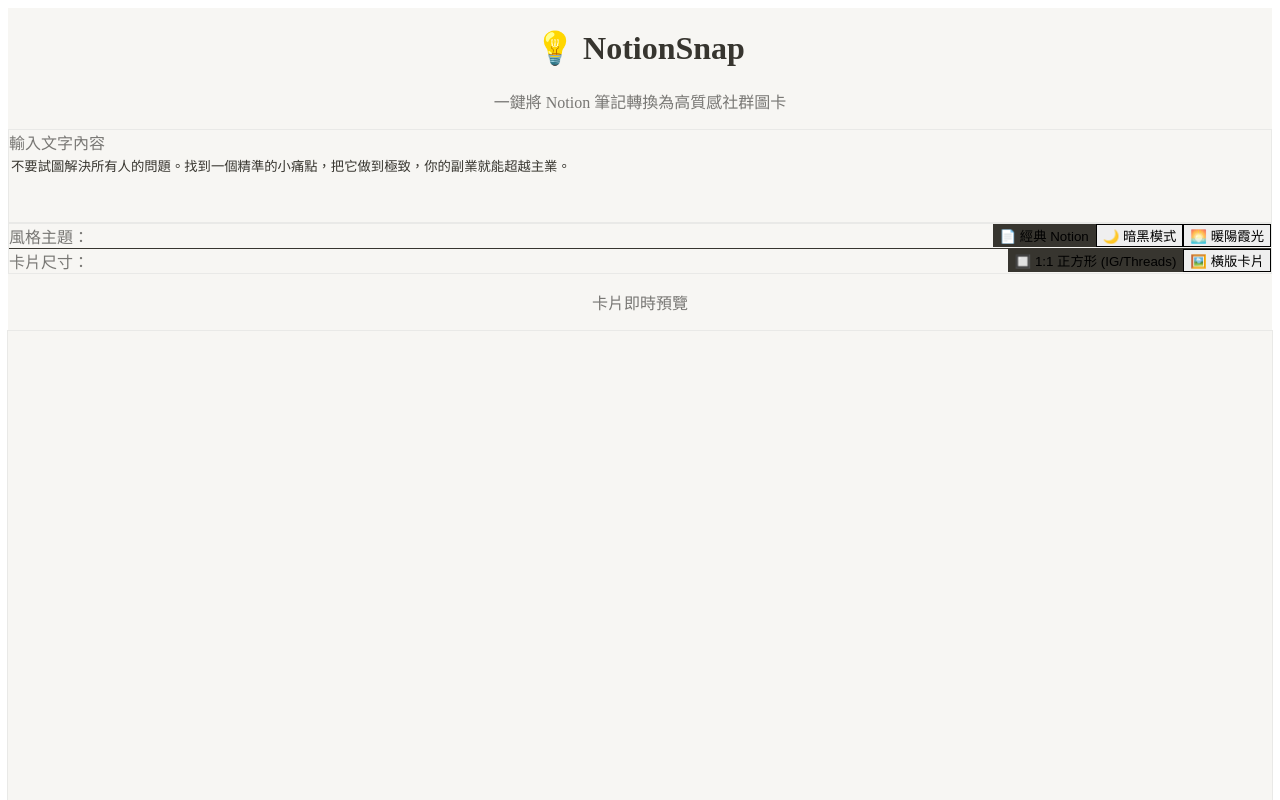
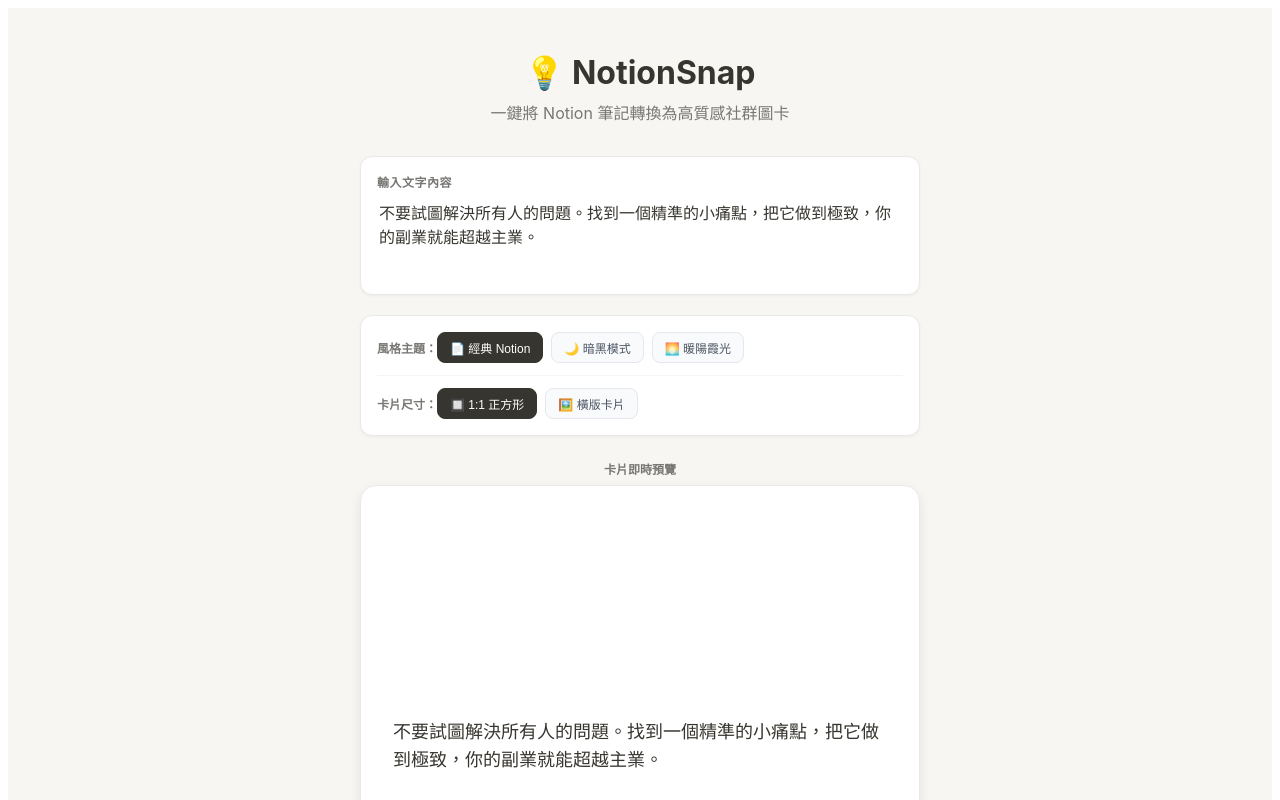
Before and after one commit to astronomytric-eng/notionsnap, a Next.js app: page / in a window 1280 px wide. Shown: the top 800 px of the page. Built offline with nearby package versions, Linux system fonts and the light colour scheme.

Commit message:
Update page.tsx

```diff
--- a/app/page.tsx
+++ b/app/page.tsx
@@ -8,12 +8,10 @@
     "不要試圖解決所有人的問題。找到一個精準的小痛點，把它做到極致，你的副業就能超越主業。"
   );
 
-  // 樣式主題與尺寸設定
   const [theme, setTheme] = useState<"notion" | "dark" | "sunset">("notion");
   const [aspectRatio, setAspectRatio] = useState<"square" | "landscape">("square");
   const cardRef = useRef<HTMLDivElement>(null);
 
-  // 一鍵下載圖片邏輯
   const handleDownload = async () => {
     if (cardRef.current === null) return;
     try {
@@ -28,76 +26,170 @@
     }
   };
 
-  // 主題顏色對照
-  const themeStyles = {
-    notion: "bg-white text-[#37352F] border-[#E9E9E7]",
-    dark: "bg-[#191919] text-[#D4D4D4] border-[#2F2F2F]",
-    sunset: "bg-gradient-to-tr from-amber-100 to-rose-100 text-[#2D2D2D] border-rose-200/50",
+  const getThemeStyle = () => {
+    switch (theme) {
+      case "dark":
+        return {
+          backgroundColor: "#191919",
+          color: "#D4D4D4",
+          borderColor: "#2F2F2F",
+        };
+      case "sunset":
+        return {
+          background: "linear-gradient(to top right, #fef3c7, #ffe4e6)",
+          color: "#2D2D2D",
+          borderColor: "rgba(251, 113, 133, 0.3)",
+        };
+      default:
+        return {
+          backgroundColor: "#ffffff",
+          color: "#37352F",
+          borderColor: "#E9E9E7",
+        };
+    }
   };
 
   return (
-    <main className="min-h-screen bg-[#F7F6F3] text-[#37352F] flex flex-col items-center justify-center p-6 py-12">
-      {/* 頂部標題區 */}
-      <div className="max-w-2xl w-full text-center mb-8">
-        <h1 className="text-4xl font-bold mb-3 flex items-center justify-center gap-2">
-          💡 NotionSnap
-        </h1>
-        <p className="text-[#787774] text-lg">
-          一鍵將 Notion 筆記轉換為高質感社群圖卡
-        </p>
-      </div>
+    <main
+      style={{
+        minHeight: "100vh",
+        backgroundColor: "#F7F6F3",
+        color: "#37352F",
+        display: "flex",
+        flexDirection: "column",
+        alignItems: "center",
+        justifyContent: "center",
+        padding: "24px 16px",
+        fontFamily:
+          '-apple-system, BlinkMacSystemFont, "Segoe UI", Roboto, sans-serif',
+      }}
+    >
+      <div style={{ maxWidth: "560px", width: "100%" }}>
+        {/* 頁頭 */}
+        <div style={{ textAlign: "center", marginBottom: "32px" }}>
+          <h1
+            style={{
+              fontSize: "32px",
+              fontWeight: "bold",
+              marginBottom: "8px",
+            }}
+          >
+            💡 NotionSnap
+          </h1>
+          <p style={{ color: "#787774", fontSize: "16px", margin: 0 }}>
+            一鍵將 Notion 筆記轉換為高質感社群圖卡
+          </p>
+        </div>
 
-      {/* 主要工作區 */}
-      <div className="max-w-xl w-full space-y-6">
         {/* 輸入框 */}
-        <div className="bg-white p-4 rounded-xl border border-[#E9E9E7] shadow-sm">
-          <label className="block text-xs font-semibold text-[#787774] mb-2 uppercase tracking-wider">
+        <div
+          style={{
+            backgroundColor: "#ffffff",
+            padding: "16px",
+            borderRadius: "12px",
+            border: "1px solid #E9E9E7",
+            boxShadow: "0 1px 3px rgba(0,0,0,0.05)",
+            marginBottom: "20px",
+          }}
+        >
+          <label
+            style={{
+              display: "block",
+              fontSize: "12px",
+              fontWeight: "600",
+              color: "#787774",
+              marginBottom: "8px",
+              letterSpacing: "0.5px",
+            }}
+          >
             輸入文字內容
           </label>
           <textarea
             value={text}
             onChange={(e) => setText(e.target.value)}
             rows={4}
-            className="w-full p-2 border-none focus:outline-none resize-none text-base bg-transparent text-[#37352F]"
+            style={{
+              width: "100%",
+              border: "none",
+              outline: "none",
+              resize: "none",
+              fontSize: "16px",
+              backgroundColor: "transparent",
+              color: "#37352F",
+              boxSizing: "border-box",
+            }}
             placeholder="請輸入欲轉換為卡片的文字..."
           />
         </div>
 
-        {/* 風格與尺寸控制區 */}
-        <div className="bg-white p-4 rounded-xl border border-[#E9E9E7] shadow-sm space-y-4">
+        {/* 控制面板 */}
+        <div
+          style={{
+            backgroundColor: "#ffffff",
+            padding: "16px",
+            borderRadius: "12px",
+            border: "1px solid #E9E9E7",
+            boxShadow: "0 1px 3px rgba(0,0,0,0.05)",
+            marginBottom: "24px",
+          }}
+        >
           {/* 主題切換 */}
-          <div className="flex items-center justify-between">
-            <span className="text-xs font-semibold text-[#787774] uppercase tracking-wider">
+          <div
+            style={{
+              display: "flex",
+              justifySpace: "space-between",
+              alignItems: "center",
+              marginBottom: "12px",
+            }}
+          >
+            <span
+              style={{ fontSize: "12px", fontWeight: "600", color: "#787774" }}
+            >
               風格主題：
             </span>
-            <div className="flex gap-2">
+            <div style={{ display: "flex", gap: "8px" }}>
               <button
                 onClick={() => setTheme("notion")}
-                className={`px-3 py-1.5 rounded-lg text-xs font-medium border transition-all cursor-pointer ${
-                  theme === "notion"
-                    ? "border-[#37352F] bg-[#37352F] text-white"
-                    : "border-gray-200 bg-gray-50 text-gray-600 hover:bg-gray-100"
-                }`}
+                style={{
+                  padding: "6px 12px",
+                  borderRadius: "8px",
+                  fontSize: "12px",
+                  cursor: "pointer",
+                  border: "1px solid",
+                  borderColor: theme === "notion" ? "#37352F" : "#e5e7eb",
+                  backgroundColor: theme === "notion" ? "#37352F" : "#f9fafb",
+                  color: theme === "notion" ? "#ffffff" : "#4b5563",
+                }}
               >
                 📄 經典 Notion
               </button>
               <button
                 onClick={() => setTheme("dark")}
-                className={`px-3 py-1.5 rounded-lg text-xs font-medium border transition-all cursor-pointer ${
-                  theme === "dark"
-                    ? "border-black bg-black text-white"
-                    : "border-gray-200 bg-gray-50 text-gray-600 hover:bg-gray-100"
-                }`}
+                style={{
+                  padding: "6px 12px",
+                  borderRadius: "8px",
+                  fontSize: "12px",
+                  cursor: "pointer",
+                  border: "1px solid",
+                  borderColor: theme === "dark" ? "#000000" : "#e5e7eb",
+                  backgroundColor: theme === "dark" ? "#000000" : "#f9fafb",
+                  color: theme === "dark" ? "#ffffff" : "#4b5563",
+                }}
               >
                 🌙 暗黑模式
               </button>
               <button
                 onClick={() => setTheme("sunset")}
-                className={`px-3 py-1.5 rounded-lg text-xs font-medium border transition-all cursor-pointer ${
-                  theme === "sunset"
-                    ? "border-rose-400 bg-rose-400 text-white"
-                    : "border-gray-200 bg-gray-50 text-gray-600 hover:bg-gray-100"
-                }`}
+                style={{
+                  padding: "6px 12px",
+                  borderRadius: "8px",
+                  fontSize: "12px",
+                  cursor: "pointer",
+                  border: "1px solid",
+                  borderColor: theme === "sunset" ? "#fb7185" : "#e5e7eb",
+                  backgroundColor: theme === "sunset" ? "#fb7185" : "#f9fafb",
+                  color: theme === "sunset" ? "#ffffff" : "#4b5563",
+                }}
               >
                 🌅 暖陽霞光
               </button>
@@ -105,28 +197,51 @@
           </div>
 
           {/* 尺寸切換 */}
-          <div className="flex items-center justify-between pt-2 border-t border-gray-100">
-            <span className="text-xs font-semibold text-[#787774] uppercase tracking-wider">
+          <div
+            style={{
+              display: "flex",
+              justifySpace: "space-between",
+              alignItems: "center",
+              paddingTop: "12px",
+              borderTop: "1px solid #f3f4f6",
+            }}
+          >
+            <span
+              style={{ fontSize: "12px", fontWeight: "600", color: "#787774" }}
+            >
               卡片尺寸：
             </span>
-            <div className="flex gap-2">
+            <div style={{ display: "flex", gap: "8px" }}>
               <button
                 onClick={() => setAspectRatio("square")}
-                className={`px-3 py-1.5 rounded-lg text-xs font-medium border transition-all cursor-pointer ${
-                  aspectRatio === "square"
-                    ? "border-[#37352F] bg-[#37352F] text-white"
-                    : "border-gray-200 bg-gray-50 text-gray-600 hover:bg-gray-100"
-                }`}
+                style={{
+                  padding: "6px 12px",
+                  borderRadius: "8px",
+                  fontSize: "12px",
+                  cursor: "pointer",
+                  border: "1px solid",
+                  borderColor: aspectRatio === "square" ? "#37352F" : "#e5e7eb",
+                  backgroundColor:
+                    aspectRatio === "square" ? "#37352F" : "#f9fafb",
+                  color: aspectRatio === "square" ? "#ffffff" : "#4b5563",
+                }}
               >
-                🔲 1:1 正方形 (IG/Threads)
+                🔲 1:1 正方形
               </button>
               <button
                 onClick={() => setAspectRatio("landscape")}
-                className={`px-3 py-1.5 rounded-lg text-xs font-medium border transition-all cursor-pointer ${
-                  aspectRatio === "landscape"
-                    ? "border-[#37352F] bg-[#37352F] text-white"
-                    : "border-gray-200 bg-gray-50 text-gray-600 hover:bg-gray-100"
-                }`}
+                style={{
+                  padding: "6px 12px",
+                  borderRadius: "8px",
+                  fontSize: "12px",
+                  cursor: "pointer",
+                  border: "1px solid",
+                  borderColor:
+                    aspectRatio === "landscape" ? "#37352F" : "#e5e7eb",
+                  backgroundColor:
+                    aspectRatio === "landscape" ? "#37352F" : "#f9fafb",
+                  color: aspectRatio === "landscape" ? "#ffffff" : "#4b5563",
+                }}
               >
                 🖼️ 橫版卡片
               </button>
@@ -134,22 +249,62 @@
           </div>
         </div>
 
-        {/* 卡片預覽區 */}
-        <div className="mt-6 flex flex-col items-center">
-          <p className="text-xs font-semibold text-[#787774] mb-3 uppercase tracking-wider text-center">
+        {/* 卡片預覽 */}
+        <div style={{ marginBottom: "20px" }}>
+          <p
+            style={{
+              fontSize: "12px",
+              fontWeight: "600",
+              color: "#787774",
+              marginBottom: "8px",
+              textAlign: "center",
+            }}
+          >
             卡片即時預覽
           </p>
           <div
             ref={cardRef}
-            className={`p-8 rounded-2xl border shadow-md relative flex flex-col justify-between transition-all w-full ${
-              aspectRatio === "square" ? "aspect-square" : "min-h-[220px]"
-            } ${themeStyles[theme]}`}
+            style={{
+              padding: "32px",
+              borderRadius: "16px",
+              border: "1px solid",
+              boxShadow: "0 4px 12px rgba(0,0,0,0.08)",
+              display: "flex",
+              flexDirection: "column",
+              justifyContent: "space-between",
+              boxSizing: "border-box",
+              width: "100%",
+              aspectRatio: aspectRatio === "square" ? "1 / 1" : "auto",
+              minHeight: aspectRatio === "landscape" ? "220px" : "auto",
+              ...getThemeStyle(),
+            }}
           >
-            <div className="text-lg leading-relaxed font-normal whitespace-pre-wrap flex-1 flex items-center">
+            <div
+              style={{
+                fontSize: "18px",
+                lineHeight: "1.6",
+                whiteSpace: "pre-wrap",
+                flex: 1,
+                display: "flex",
+                alignItems: "center",
+              }}
+            >
               {text || "請在上方輸入文字..."}
             </div>
-            <div className="mt-6 flex justify-end items-center">
-              <span className="text-xs opacity-40 font-mono tracking-wide">
+            <div
+              style={{
+                marginTop: "24px",
+                display: "flex",
+                justifyContent: "flex-end",
+              }}
+            >
+              <span
+                style={{
+                  fontSize: "12px",
+                  opacity: 0.4,
+                  fontFamily: "monospace",
+                }}
+              >
                 Made with NotionSnap
               </span>
             </div>
@@ -159,7 +314,18 @@
         {/* 下載按鈕 */}
         <button
           onClick={handleDownload}
-          className="w-full bg-[#37352F] text-white py-3.5 rounded-xl font-medium shadow-md hover:bg-[#23221E] active:scale-[0.99] transition-all cursor-pointer flex items-center justify-center gap-2 text-base"
+          style={{
+            width: "100%",
+            backgroundColor: "#37352F",
+            color: "#ffffff",
+            padding: "14px",
+            borderRadius: "12px",
+            fontSize: "16px",
+            fontWeight: "500",
+            border: "none",
+            cursor: "pointer",
+            boxShadow: "0 2px 5px rgba(0,0,0,0.1)",
+          }}
         >
           📥 一鍵下載 PNG 圖卡
         </button>
```
